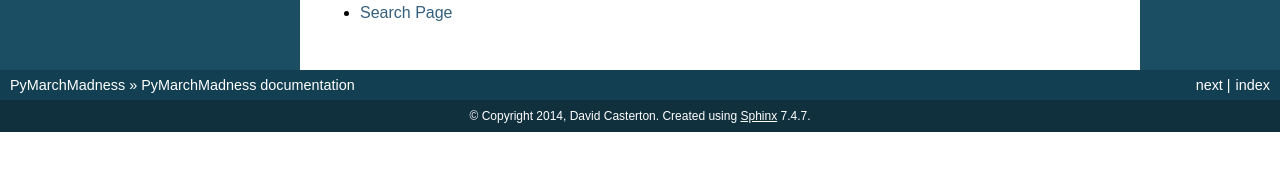
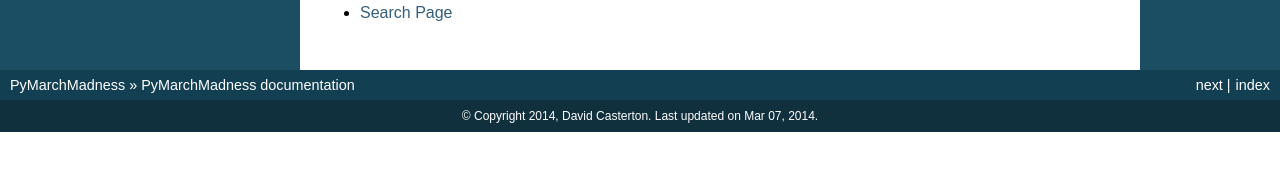
Before and after one commit to davidcasterton/PyMarchMadness, a Sphinx documentation site: the page built from docs/index.rst, in a window 1280 px wide. Shown: the part 512-683 px from the top of the page. Built offline with Sphinx 7.4.7, drawn with Linux system fonts in a browser that asks for light colours.

Commit message:
Update conf.py

```diff
--- a/docs/conf.py
+++ b/docs/conf.py
@@ -13,7 +13,6 @@
 # serve to show the default.
 
 import os
-#import sphinx_bootstrap_theme
 import sys
 
 _path = os.path.abspath(os.path.join(__file__, '..'))
@@ -116,37 +115,9 @@ html_theme = 'default'
 html_theme_options = {
     'sidebarwidth': 300,
 }
-"""
-html_theme_options = {
-    # Navigation bar title. (Default: ``project`` value)
-    #'navbar_title': "Demo",
-
-    # Tab name for entire site. (Default: "Site")
-    'navbar_site_name': "Site",
-
-    # HTML navbar class (Default: "navbar") to attach to <div>.
-    # For black navbar, do "navbar navbar-inverse"
-    'navbar_class': "navbar navbar-inverse",
-
-    # Fix navigation bar to top of page?
-    # Values: "true" (default) or "false"
-    'navbar_fixed_top': "true",
-
-    # Location of link to source.
-    # Options are "nav" (default), "footer".
-    'source_link_position': "nav",
-
-    # Render the next and previous page links in navbar. (Default: true)
-    'navbar_sidebarrel': False,
-
-    # Fix navigation bar to top of page?
-    # Values: "true" (default) or "false"
-    'navbar_fixed_top': "false",
-}
-"""
 
 # Add any paths that contain custom themes here, relative to this directory.
-#html_theme_path = sphinx_bootstrap_theme.get_html_theme_path()
+#html_theme_path = []
 
 # The name for this set of Sphinx documents.  If None, it defaults to
 # "<project> v<release> documentation".
@@ -176,7 +147,7 @@ html_static_path = ['_static']
 
 # If not '', a 'Last updated on:' timestamp is inserted at every page bottom,
 # using the given strftime format.
-#html_last_updated_fmt = '%b %d, %Y'
+html_last_updated_fmt = '%b %d, %Y'
 
 # If true, SmartyPants will be used to convert quotes and dashes to
 # typographically correct entities.
@@ -202,7 +173,7 @@ html_static_path = ['_static']
 #html_show_sourcelink = True
 
 # If true, "Created using Sphinx" is shown in the HTML footer. Default is True.
-#html_show_sphinx = True
+html_show_sphinx = False
 
 # If true, "(C) Copyright ..." is shown in the HTML footer. Default is True.
 #html_show_copyright = True
```
